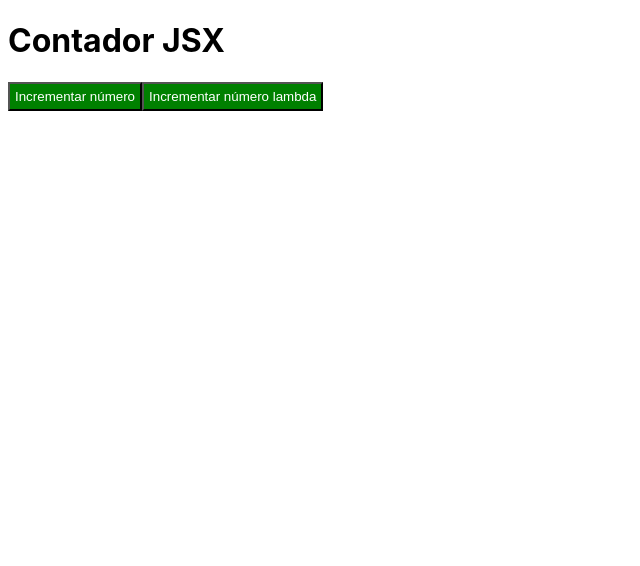
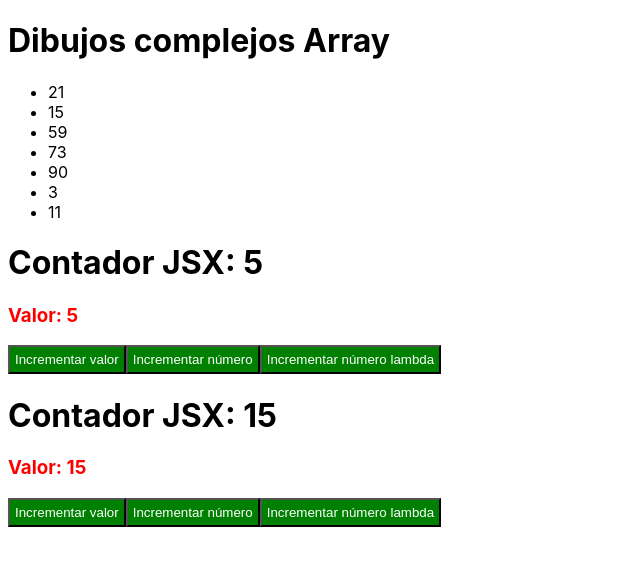
Before and after one commit to Bryanjrc/reactclasesjsx, a React (Create React App) app: page / in a window 1280 px wide. Shown: the top 566 px of the page, without its empty margins (0-640 px from the left). Built offline with nearby package versions, Linux system fonts and the light colour scheme.

Commit message:
Refactor Contador component to use ES6 import syntax and add state management; introduce DibujosComplejosArray component for rendering random numbers

```diff
--- a/src/components/Contador.jsx
+++ b/src/components/Contador.jsx
@@ -1,4 +1,4 @@
-const { Component } = require("react");
+import { Component } from "react";
 
 class Contador extends Component {
     //LA DECLARACION DE VARIABLES YA NO UTILIZA JS
@@ -12,13 +12,32 @@ class Contador extends Component {
         console.log("Número: " + this.numero);
     }
 
+    //LAS VARIABLES STATE SE DECLARAN EN UN OBJETO CLASE
+    state = {
+        valor: parseInt(this.props.inicio)
+    }
+
+    incrementarValor = () => {
+        //PARA MODIFICAR EL VALOR DE CUALQUIER ELEMENT DEL
+        //STATE SE UTILIZA setState Y NOS PERMITE MODIFICAR UNA
+        //O VARIAS VARIABLES A LA VEZ
+        this.setState({
+            valor: this.state.valor + 1
+        })
+    }
+
     //LA SINTAXIS DE LA LLAMADA A LOS MÉTODOS HA CAMBIADO EN RENDER
     //PUEDO LLAMAR DIRECTAMENTE AL MÉTODO ONCLICK (sin lambda) y
     //SIN PARÉNTESIS
     render(){
         return(
             <div>
-                <h1>Contador JSX</h1>
+                <h1>Contador JSX: {this.props.inicio}</h1>
+                <h3 style = {{color:"red"}}>Valor: {this.state.valor}</h3>
+
+                <button onClick={this.incrementarValor}>
+                    Incrementar valor
+                </button>
 
                 <button onClick={this.incrementarNumero}>
                     Incrementar número
--- /dev/null
+++ b/src/components/DibujosComplejosArray.jsx
@@ -0,0 +1,27 @@
+import { Component } from "react";
+
+class DibujosComplejosArray extends Component {
+
+    dibujarNumeros = () => {
+        let lista = [];
+        for (let i = 1; i <= 7; i++){
+            var num = parseInt(Math.random() * 120) + 1;
+            lista.push(<li key = {i}>{num}</li>)
+        }
+        return lista;
+    }
+
+    render () {
+        return (
+            <div>
+                <h1>Dibujos complejos Array</h1>
+
+                <ul>
+                    {this.dibujarNumeros()}
+                </ul>
+            </div>
+        )
+    }
+}
+
+export default DibujosComplejosArray;
--- a/src/index.js
+++ b/src/index.js
@@ -4,11 +4,14 @@ import './index.css';
 import App from './App';
 import reportWebVitals from './reportWebVitals';
 import Contador from './components/Contador';
+import DibujosComplejosArray from './components/DibujosComplejosArray';
 
 const root = ReactDOM.createRoot(document.getElementById('root'));
 root.render(
   <React.StrictMode>
-    <Contador />
+    <DibujosComplejosArray/>
+    <Contador inicio = "5"/>
+    <Contador inicio = "15"/>
   </React.StrictMode>
 );
 
```
